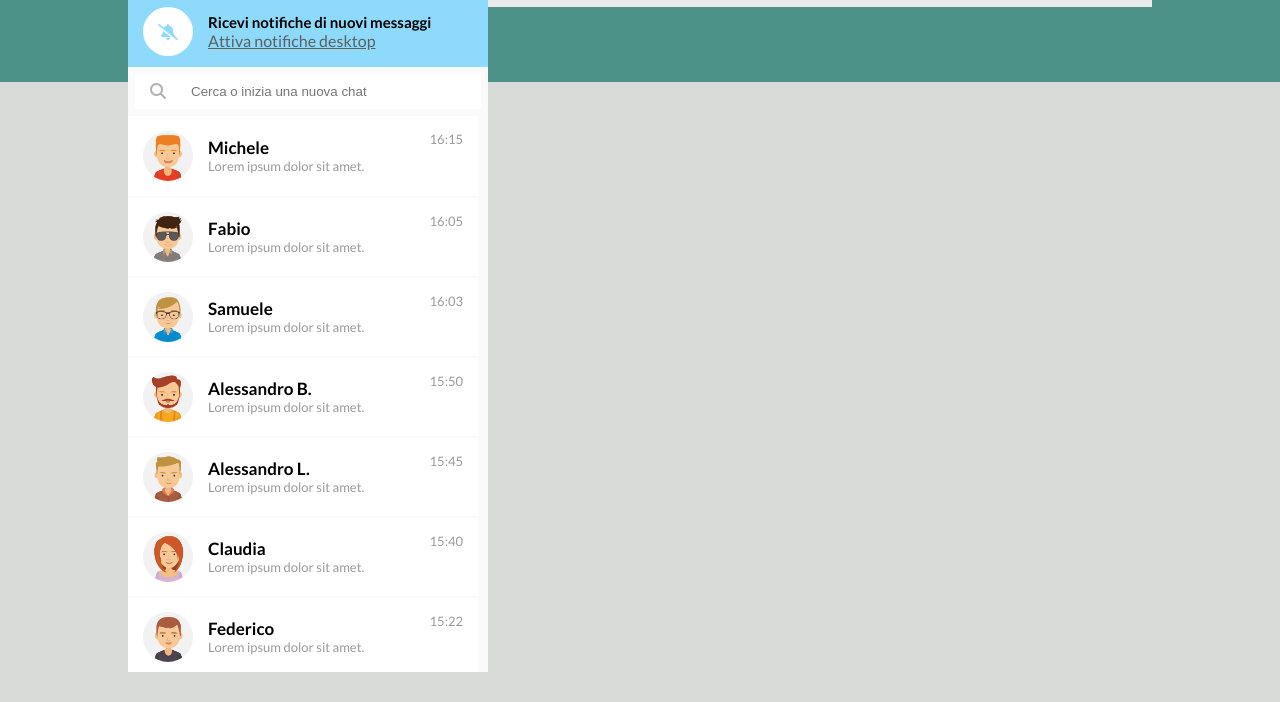
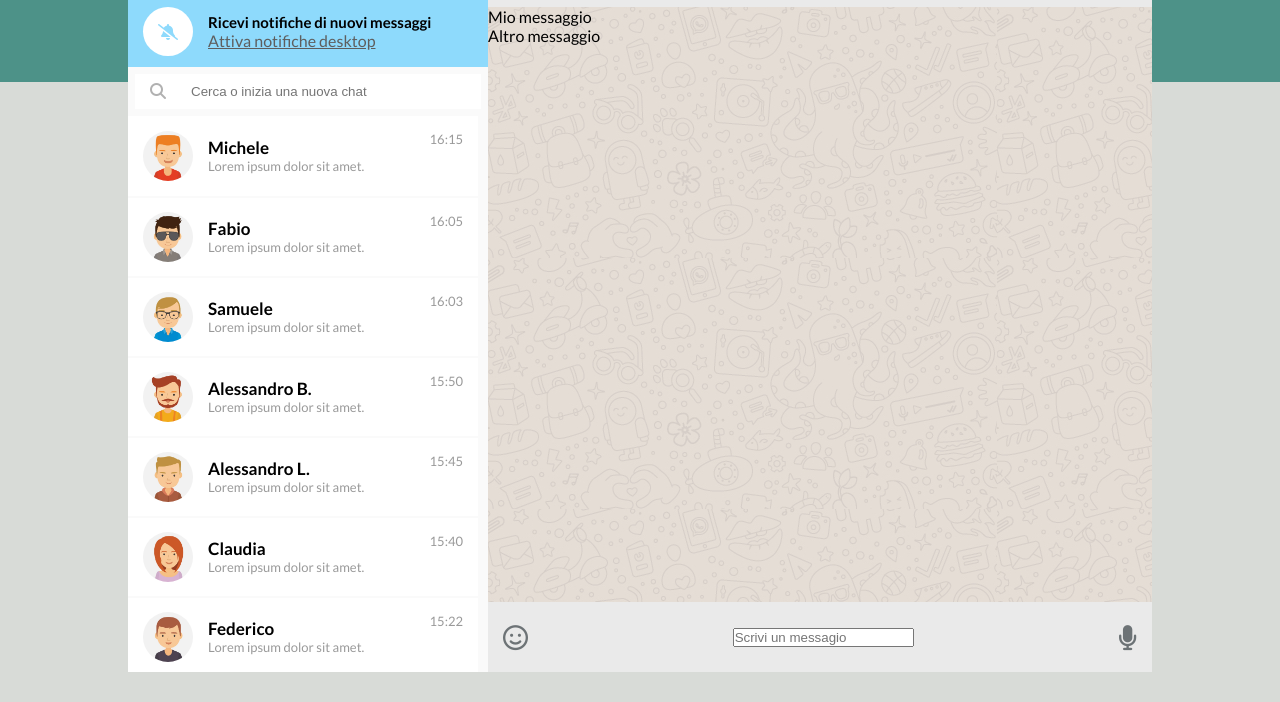
Before and after one commit to MattiaBologna/html-css-boolzapp, a plain HTML site: page index.html in a window 1280 px wide. Shown: the part 98-800 px from the top of the page. Drawn offline with Linux system fonts and the light colour scheme.

Commit message:
Add: chat-main layout

```diff
--- a/css/style.css
+++ b/css/style.css
@@ -4,6 +4,7 @@
     --light-grey: #EAEAEA;
     --darker-white: #FAFAFA;
     --icon-grey: #B1B1B1;
+    --icon-darker-grey: #6D7376;
     --text-dark-grey: #5e5e5e;
     --blue: #8EDAFC;
 }
@@ -250,6 +251,11 @@ body {
     CHAT
 ******************/
 
+.chat {
+    display: flex;
+    flex-direction: column;
+}
+
 /* Chat Nav */
 .chat-nav .contact-name {
     color: black;
@@ -268,6 +274,35 @@ body {
     font-size: 12px;
 }
 
+/* Chat main */
+.chat-main {
+    background-image: url('https://raw.githubusercontent.com/MattiaBologna/html-css-boolzapp/main/img/mine.jpg');
+    flex-grow: 1;
+}
+
+
+/* Chat write */
+.chat-write {
+    display: flex;
+    align-items: center;
+    justify-content: space-between;
+    height: 70px;
+    background-color: var(--light-grey);
+    padding: 10px 15px;
+}
+
+.emoji-icon,
+.audio-icon {
+    display: none;
+    font-size: 25px;
+    color: var(--icon-darker-grey);
+}
+
+.write-message {
+    flex-grow: 1;
+    border: none;
+}
+
 
 /*******************
     RESPONSIVE CHAT
@@ -276,6 +311,10 @@ body {
 @media (min-width: 576px) {
     .chat-nav-tools {
         display: flex;
+    }
+    .audio-icon,
+    .emoji-icon {
+        display: block;
     }
 }
 
--- a/index.html
+++ b/index.html
@@ -173,11 +173,22 @@
 
                 <!-- CHAT MAIN -->
 
-                <div class="chat-main"></div>
+                <div class="chat-main">
+                    <div class="message mine">Mio messaggio</div>
+                    <div class="message others">Altro messaggio</div>
+                </div>
 
                 <!-- CHAT WRITE  -->
 
-                <div class="chat-write"></div>
+                <div class="chat-write">
+                    <div class="emoji-icon">
+                        <i class="fa-regular fa-face-smile"></i>
+                    </div>
+                    <input type="text" class="write-text" placeholder="Scrivi un messagio">
+                    <div class="audio-icon">
+                        <i class="fa-solid fa-microphone"></i>
+                    </div>
+                </div>
             </div>
         </div>
     </div>
```
